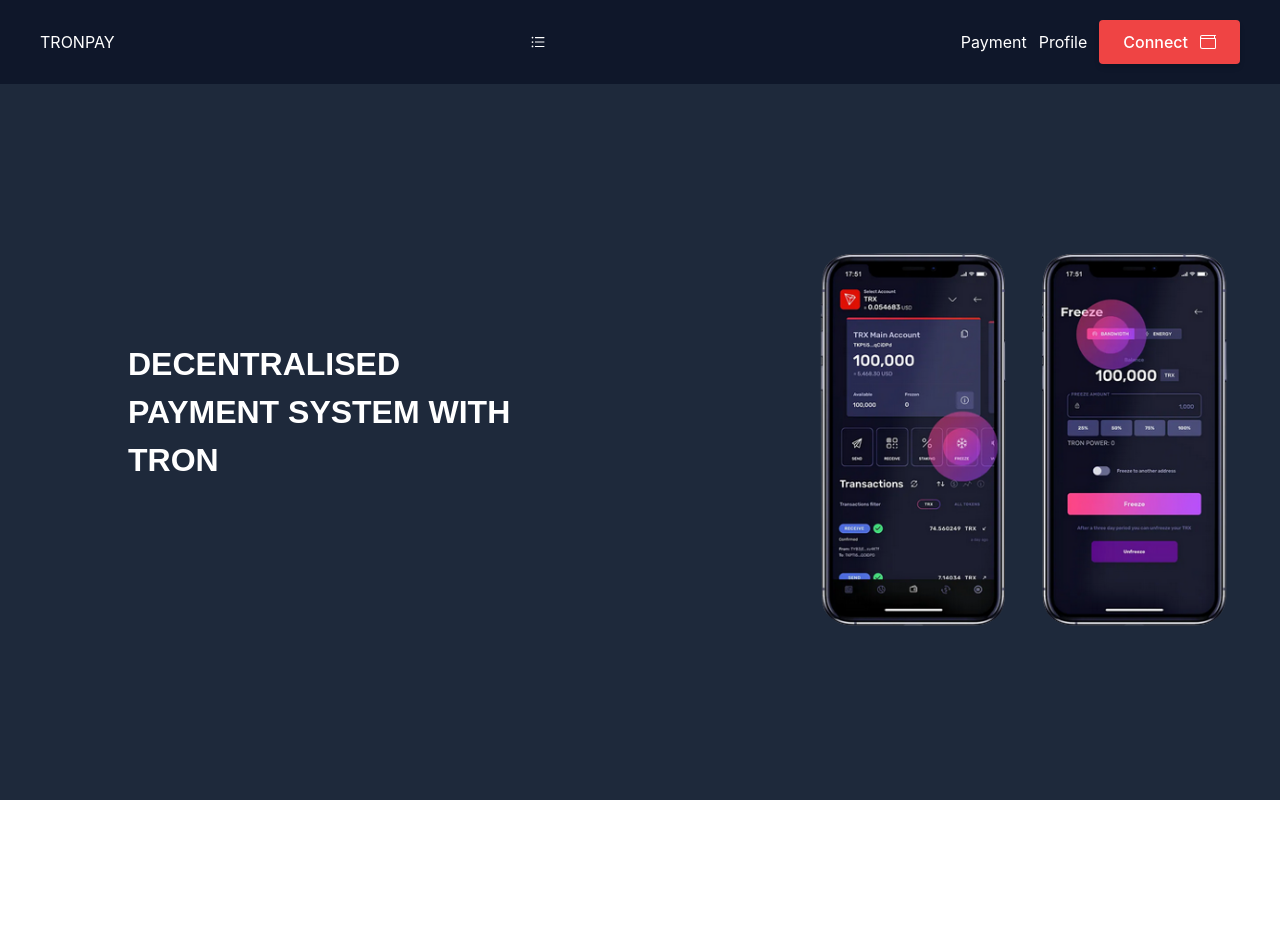
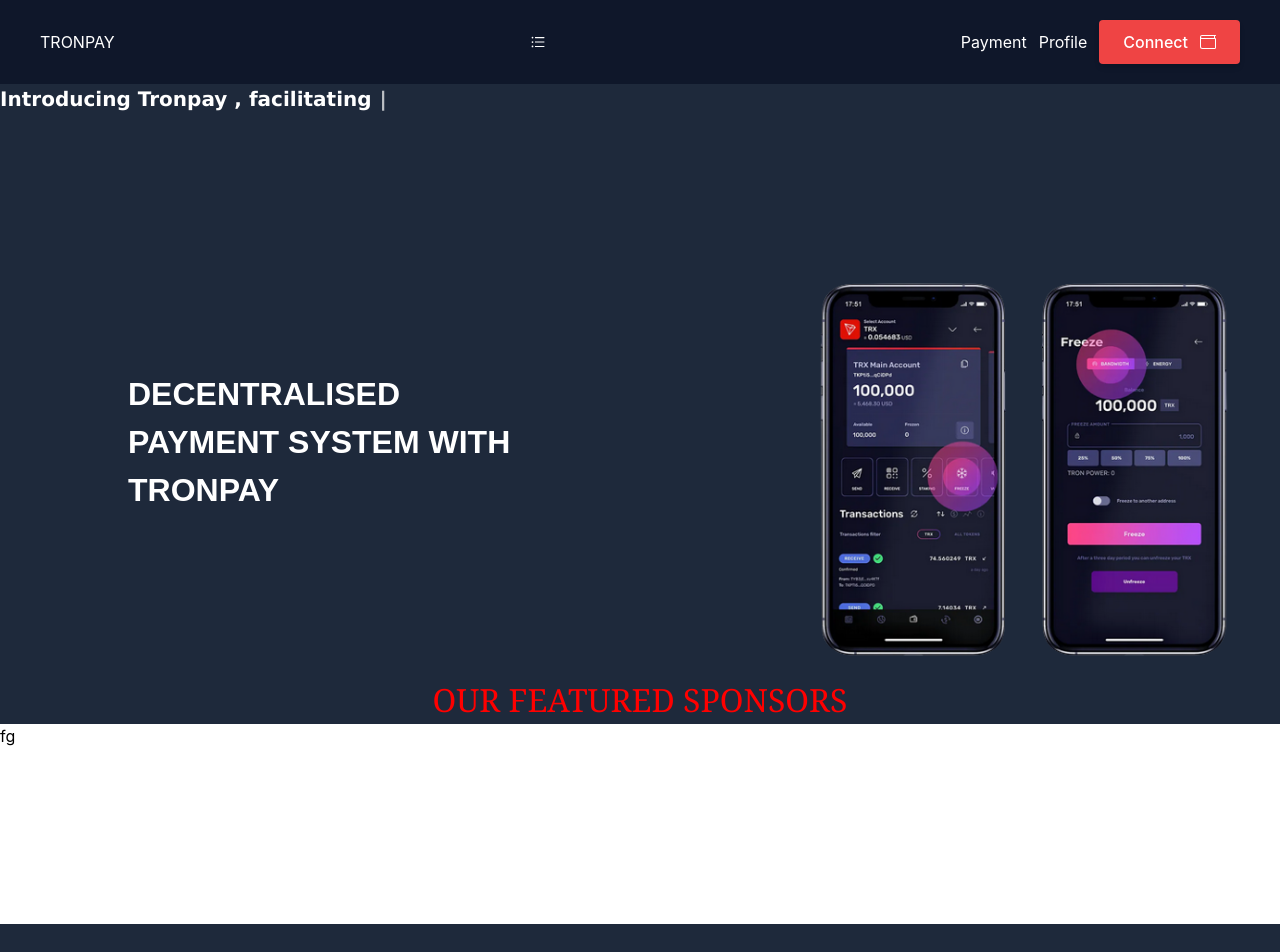
Before and after one commit to mum33n/tronpay, a React (Create React App) app in the folder frontend/: page / in a window 1280 px wide. Shown: the top 952 px of the page. Before the commit the page ends 800 px from the top, so only its background shows below. Built offline with nearby package versions, Linux system fonts and the light colour scheme; a web font is replaced by a local one.

Commit message:
landing -page

```diff
--- a/frontend/package.json
+++ b/frontend/package.json
@@ -26,6 +26,7 @@
     "sweetalert2-react-content": "^5.0.1",
     "tailwind": "^4.0.0",
     "tronweb": "^4.2.0",
+    "typewriter-effect": "^2.19.0",
     "url": "^0.11.0",
     "web-vitals": "^2.1.4"
   },
--- a/frontend/src/App.css
+++ b/frontend/src/App.css
@@ -49,3 +49,22 @@
   margin-left: 60%;
   margin-top: -20%;
 }
+intro {
+  color: white;
+  font-family: "Lucida Sans", "Lucida Sans Regular", "Lucida Grande",
+    "Lucida Sans Unicode", Geneva, Verdana, sans-serif;
+  font-weight: 800;
+  font-size: 20px;
+  justify-content: center;
+  align-items: center;
+}
+h2 {
+  color: red;
+  font-style: normal;
+  font-size: xx-large;
+  font-family: Cambria, Cochin, Georgia, Times, "Times New Roman", serif;
+}
+h3 {
+  background-color: white;
+  height: 200px;
+}
--- a/frontend/src/App.js
+++ b/frontend/src/App.js
@@ -6,6 +6,7 @@
 import ProfilePage from "./pages/ProfilePage";
 import ProfileProvider from "./providers/ProfileProvider";
 import Home from "./pages/Home";
+import Typewriter from "typewriter-effect";
 import ContractProvider from "./providers/ContractProvider";
 
 function App() {
--- a/frontend/src/pages/Home.js
+++ b/frontend/src/pages/Home.js
@@ -1,15 +1,43 @@
 import phone from "../assets/phone.png";
+import Typewriter from "typewriter-effect";
 const Home = () => {
   return (
     <>
+      <intro>
+        <Typewriter
+          onInit={(typewriter) => {
+            typewriter
+
+              .typeString(
+                "Introducing Tronpay , facilitating <br/>The modern payment system </br> via contracts "
+              )
+
+              .pauseFor(100)
+              .deleteAll()
+              .typeString(
+                "Click the connect button <br/> To Initiate Transaction"
+              )
+              .start();
+          }}
+        />
+      </intro>
+
       <h1>
         DECENTRALISED <br />
         PAYMENT SYSTEM WITH <br />
-        TRON
+        TRONPAY
       </h1>
       <aside>
         <img src={phone} width={"600px"}></img>
       </aside>
+
+      <sponsors>
+        <center>
+          <h2>OUR FEATURED SPONSORS</h2>
+        </center>
+
+        <h3>fg</h3>
+      </sponsors>
     </>
   );
 };
```
Also changed, not shown: 2 other files (tests, documents, lock files or other folders).
